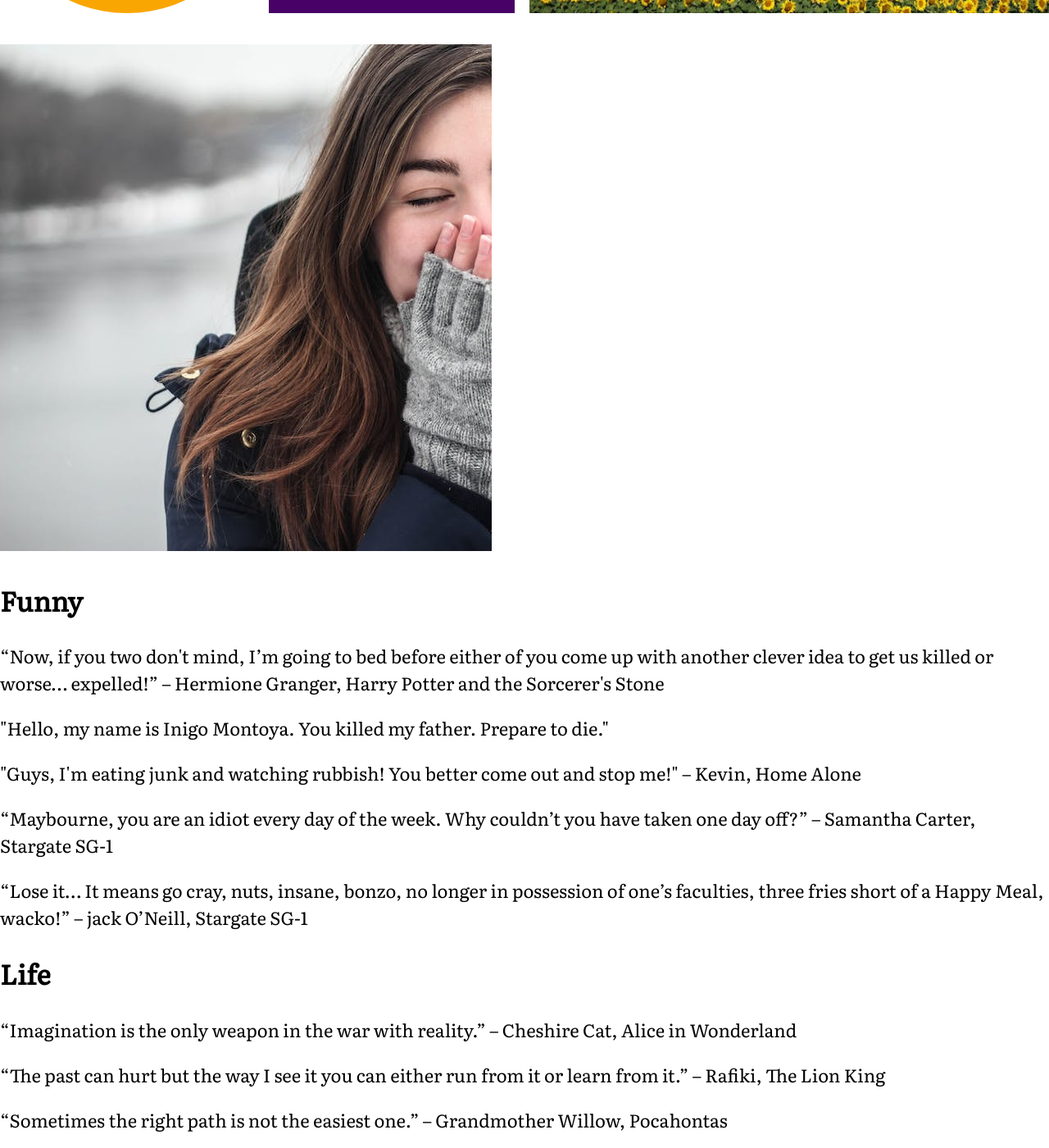
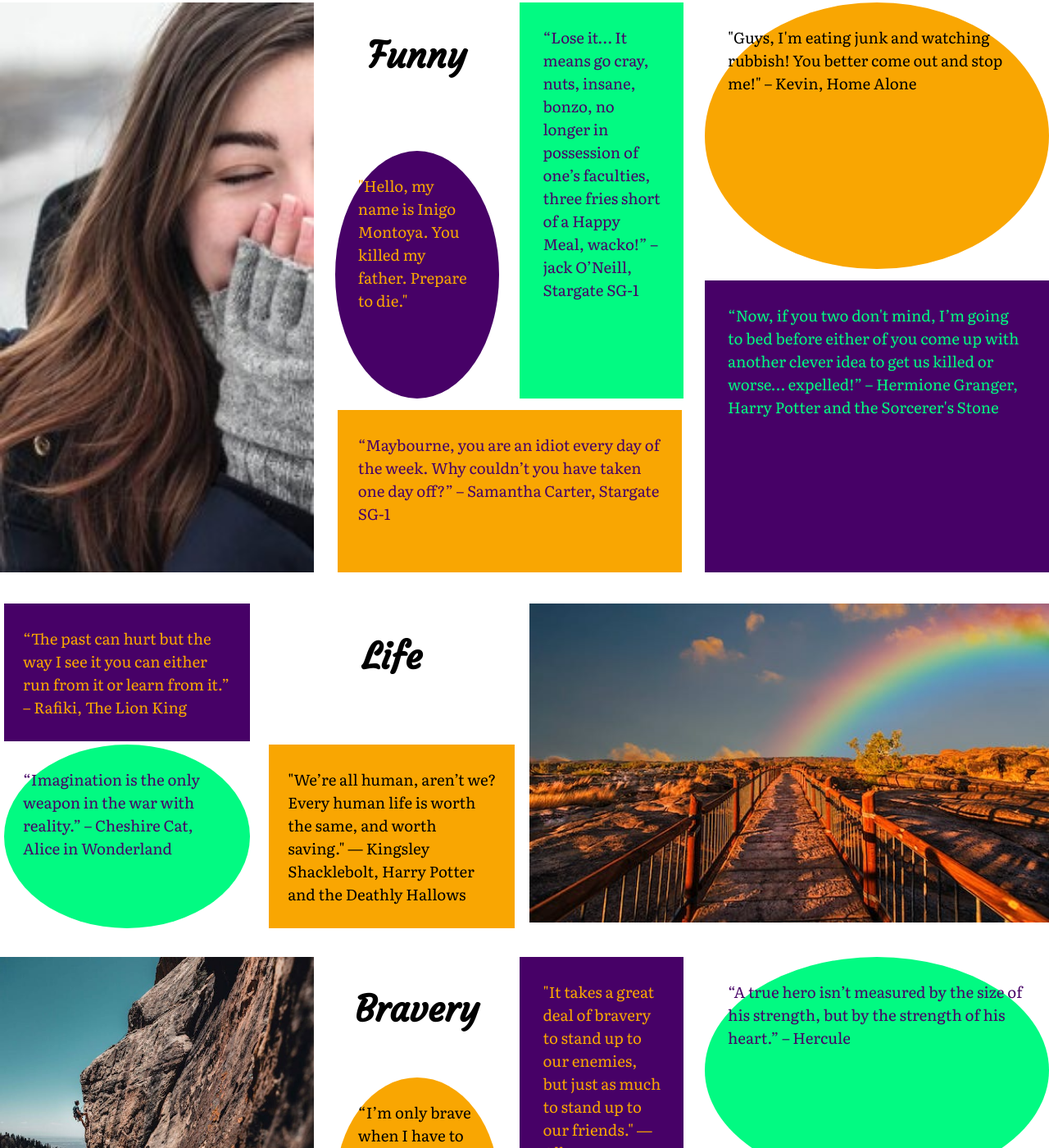
Before and after one commit to rwjacobson/wdd130, a plain HTML site: page quotes/theme-quotes.html in a window 1280 px wide. Shown: the part 1400-2800 px from the top of the page at 82% size. Drawn offline with Linux system fonts and the light colour scheme.

Commit message:
finishing grid on my theme quotes page

```diff
--- a/quotes/styles/quotes.css
+++ b/quotes/styles/quotes.css
@@ -177,7 +177,7 @@ footer p a {
     grid-template-columns: repeat(6, 1fr);
     justify-items: center;
     /* align-items: center;  */
-    gap: 1%;
+    gap: 2%;
 }
 #love-grid p {
     font-family: Literata, Helvetica, sans-serif;
@@ -230,7 +230,7 @@ footer p a {
 }
 .love-albus-box {
     background-color: #02fa82;
-    width: 375px;
+    width: 420px;
     grid-column: 5/7;
     grid-row: 3/5;
     z-index: -1;
@@ -254,7 +254,7 @@ footer p a {
 }
 .love-pooh-box {
     background-color: #470167;
-    width: 375px;
+    width: 420px;
     border-radius: 50%;
     grid-column: 5/7;
     grid-row: 1/3;
@@ -321,3 +321,236 @@ footer p a {
     grid-column: 3/5;
     grid-row: 1/3;
 }
+#funny-grid {
+    display: grid;
+    grid-template-columns: repeat(6, 1fr);
+    justify-items: center;
+    /* align-items: center;  */
+    gap: 2%;
+}
+#funny-grid p {
+    font-family: Literata, Helvetica, sans-serif;
+    font-size: .85em;
+    margin: 1.5em;
+}
+.funny-img {
+    width: 100%;
+    grid-column: 1/3;
+    grid-row: 1/5;
+}
+.funny {
+    font-family: Courgette;
+    font-size: 2em;
+    color: black;
+    grid-column: 3/4;
+    grid-row: 1/2;
+}
+.hermione {
+    color: #02fa82;
+    grid-column: 5/7;
+    grid-row: 3/5;
+}
+.hermione-box {
+    background-color: #470167;
+    width: 420px;
+    grid-column: 5/7;
+    grid-row: 3/5;
+    z-index: -1;
+}
+.bride {
+    color: #f9a602;
+    grid-column: 3/4;
+    grid-row: 2/4;
+}
+.bride-box {
+    background-color: #470167;
+    width: 200px;
+    border-radius: 50%;
+    grid-column: 3/4;
+    grid-row: 2/4;
+    z-index: -1;
+}
+.kevin {
+    color: black;
+    grid-column: 5/7;
+    grid-row: 1/3;
+}
+.kevin-box {
+    background-color: #f9a602;
+    width: 420px;
+    border-radius: 50%;
+    grid-column: 5/7;
+    grid-row: 1/3;
+    z-index: -1;
+}
+.sam {
+    color: #470167;
+    grid-column: 3/5;
+    grid-row: 4/5;
+}
+.sam-box {
+    background-color: #f9a602;
+    width: 420px;
+    grid-column: 3/5;
+    grid-row: 4/5;
+    z-index: -1;
+}
+.jack {
+    color: #470167;
+    grid-column: 4/5;
+    grid-row: 1/4;
+}
+.jack-box {
+    background-color: #02fa82;
+    width: 200px;
+    grid-column: 4/5;
+    grid-row: 1/4;
+    z-index: -1;
+}
+#life-gird {
+    display: grid;
+    grid-template-columns: repeat(4, 1fr);
+    gap: 1%;
+    justify-items: center;
+    margin: 3% 0;
+}
+#life-gird p {
+    font-family: Literata, Helvetica, sans-serif;
+    font-size: .85em;
+    margin: 1.5em;
+}
+.life {
+    font-family: Courgette;
+    font-size: 2em;
+    color: black;
+    grid-column: 2/3;
+    grid-row: 1/2;
+}
+.cat {
+    color: #470167;
+    grid-column: 1/2;
+    grid-row: 2/3;
+}
+.cat-box {
+    background-color: #02fa82;
+    width: 300px;
+    border-radius: 50%;
+    grid-column: 1/2;
+    grid-row: 2/3;
+    z-index: -1;
+}
+.rafiki {
+    color: #f9a602;
+    grid-column: 1/2;
+    grid-row: 1/2;
+}
+.rafiki-box {
+    background-color: #470167;
+    width: 300px;
+    grid-column: 1/2;
+    grid-row: 1/2;
+    z-index: -1;
+}
+.kingsley {
+    color: black;
+    grid-column: 2/3;
+    grid-row: 2/3;
+}
+.kingsley-box {
+    background-color: #f9a602;
+    width: 300px;
+    grid-column: 2/3;
+    grid-row: 2/3;
+    z-index: -1;
+}
+.life-img {
+    width: 100%;
+    grid-column: 3/5;
+    grid-row: 1/3;
+}
+#bravery-grid {
+    display: grid;
+    grid-template-columns: repeat(6, 1fr);
+    justify-items: center;
+    /* align-items: center;  */
+    gap: 2%;
+}
+#bravery-grid p {
+    font-family: Literata, Helvetica, sans-serif;
+    font-size: .85em;
+    margin: 1.5em;
+}
+.bravery {
+    font-family: Courgette;
+    font-size: 2em;
+    color: black;
+    grid-column: 3/4;
+    grid-row: 1/2;
+}
+.bravery-img {
+    width: 100%;
+    grid-column: 1/3;
+    grid-row: 1/5;
+}
+.bravery-pooh {
+    color: black;
+    grid-column: 3/5;
+    grid-row: 4/5;
+}
+.bravery-pooh-box {
+    background-color: #02fa82;
+    width: 420px;
+    grid-column: 3/5;
+    grid-row: 4/5;
+    z-index: -1;
+}
+.hercules {
+    color: #470167;
+    grid-column: 5/7;
+    grid-row: 1/3;
+}
+.hercules-box {
+    background-color: #02fa82;
+    width: 420px;
+    border-radius: 50%;
+    grid-column: 5/7;
+    grid-row: 1/3;
+    z-index: -1;
+}
+.lion {
+    color: black;
+    grid-column: 3/4;
+    grid-row: 2/4;
+}
+.lion-box {
+    background-color: #f9a602;
+    width: 200px;
+    border-radius: 50%;
+    grid-column: 3/4;
+    grid-row: 2/4;
+    z-index: -1;
+}
+.bravery-albus {
+    color: #f9a602;
+    grid-column: 4/5;
+    grid-row: 1/4;
+}
+.bravery-albus-box {
+    background-color: #470167;
+    width: 200px;
+    grid-column: 4/5;
+    grid-row: 1/4;
+    z-index: -1;
+}
+.sirius {
+    color: #470167;
+    grid-column: 5/7;
+    grid-row: 3/5;
+}
+.sirius-box {
+    background-color: #f9a602;
+    width: 420px;
+    grid-column: 5/7;
+    grid-row: 3/5;
+    z-index: -1;
+}
--- a/quotes/theme-quotes.html
+++ b/quotes/theme-quotes.html
@@ -47,7 +47,7 @@
             <img class="happy-img" src="images/happiness.jpeg" alt="sunflowers">
         </section>
         <section id="funny-grid">
-            <img class="funny-img" src="images/funny.jpeg" alt="a girl laughing">
+            <img class="funny-img" src="images/rsz_funny.jpg" alt="a girl laughing">
             <h2 class="funny">Funny</h2>
             <p class="hermione">“Now, if you two don't mind, I’m going to bed before either of you come up with another clever idea to get us killed or worse… expelled!” – Hermione Granger, Harry Potter and the Sorcerer's Stone</p>
             <div class="hermione-box"></div>
@@ -66,15 +66,15 @@
             <div class="cat-box"></div>
             <p class="rafiki">“The past can hurt but the way I see it you can either run from it or learn from it.” – Rafiki, The Lion King</p>
             <div class="rafiki-box"></div>
-            <p class="willow">“Sometimes the right path is not the easiest one.” – Grandmother Willow, Pocahontas</p>
-            <div class="willow"></div>
+            <!-- <p class="willow">“Sometimes the right path is not the easiest one.” – Grandmother Willow, Pocahontas</p>
+            <div class="willow"></div> -->
             <p class="kingsley">"We’re all human, aren’t we? Every human life is worth the same, and worth saving." — Kingsley Shacklebolt, Harry Potter and the Deathly Hallows</p>
             <div class="kingsley-box"></div>
             <img class="life-img" src="images/life.jpeg" alt="a rainbow">
         </section>
         <section id="bravery-grid">
             <h2 class="bravery">Bravery</h2>
-            <img class="bravery-img " src="images/bravery.jpeg" alt="mountens">
+            <img class="bravery-img" src="images/bravery.jpeg" alt="mountens">
             <p class="bravery-pooh">“You’re braver than you believe and stronger than you seem, and smarter than you think.” – Winnie the Pooh</p>
             <div class="bravery-pooh-box"></div>
             <p class="hercules">“A true hero isn’t measured by the size of his strength, but by the strength of his heart.” – Hercule</p>
```
Also changed, not shown: quotes/images/rsz_funny.jpg (added).
